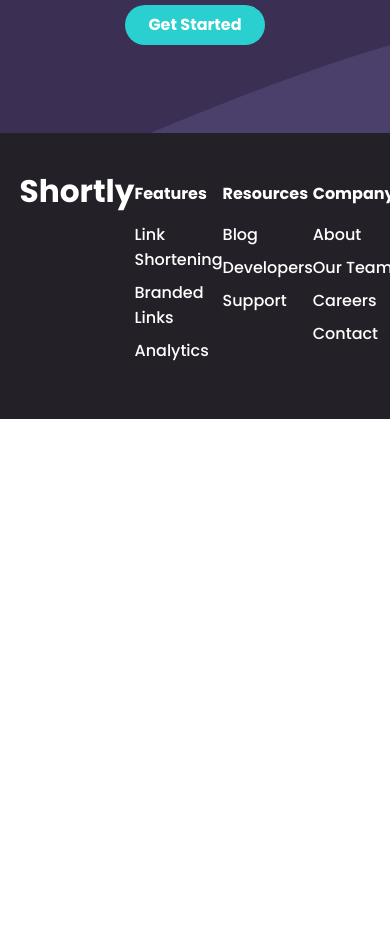
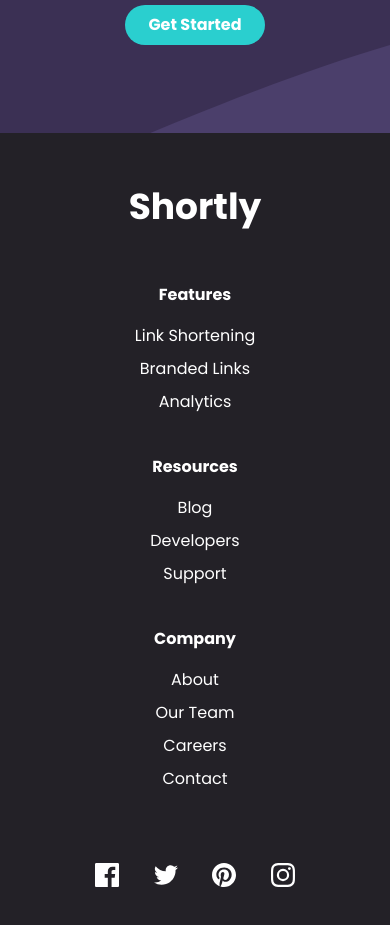
Before and after one commit to IbnDaanis/shortly, a React (Create React App) app: page / in a window 390 px wide. Shown: the part 2680-3605 px from the top of the page. Before the commit the page ends 3099 px from the top, so only its background shows below. Built offline with nearby package versions, Linux system fonts and the light colour scheme.

Commit message:
Added social links and responsiveness

```diff
--- a/src/containers/Footer/Footer.jsx
+++ b/src/containers/Footer/Footer.jsx
@@ -7,6 +7,7 @@
   LinksList,
   Logo,
   ListTitle,
+  SocialLinks,
 } from './FooterStyles'
 
 const Footer = () => {
@@ -57,6 +58,32 @@
             </li>
           </LinksList>
         </LinksContainer>
+        <SocialLinks>
+          <svg xmlns='http://www.w3.org/2000/svg' width='24' height='24'>
+            <path
+              fill='#FFF'
+              d='M22.675 0H1.325C.593 0 0 .593 0 1.325v21.351C0 23.407.593 24 1.325 24H12.82v-9.294H9.692v-3.622h3.128V8.413c0-3.1 1.893-4.788 4.659-4.788 1.325 0 2.463.099 2.795.143v3.24l-1.918.001c-1.504 0-1.795.715-1.795 1.763v2.313h3.587l-.467 3.622h-3.12V24h6.116c.73 0 1.323-.593 1.323-1.325V1.325C24 .593 23.407 0 22.675 0z'
+            />
+          </svg>
+          <svg xmlns='http://www.w3.org/2000/svg' width='24' height='20'>
+            <path
+              fill='#FFF'
+              d='M24 2.557a9.83 9.83 0 01-2.828.775A4.932 4.932 0 0023.337.608a9.864 9.864 0 01-3.127 1.195A4.916 4.916 0 0016.616.248c-3.179 0-5.515 2.966-4.797 6.045A13.978 13.978 0 011.671 1.149a4.93 4.93 0 001.523 6.574 4.903 4.903 0 01-2.229-.616c-.054 2.281 1.581 4.415 3.949 4.89a4.935 4.935 0 01-2.224.084 4.928 4.928 0 004.6 3.419A9.9 9.9 0 010 17.54a13.94 13.94 0 007.548 2.212c9.142 0 14.307-7.721 13.995-14.646A10.025 10.025 0 0024 2.557z'
+            />
+          </svg>
+          <svg xmlns='http://www.w3.org/2000/svg' width='24' height='24'>
+            <path
+              fill='#FFF'
+              d='M12 0C5.373 0 0 5.372 0 12c0 5.084 3.163 9.426 7.627 11.174-.105-.949-.2-2.405.042-3.441.218-.937 1.407-5.965 1.407-5.965s-.359-.719-.359-1.782c0-1.668.967-2.914 2.171-2.914 1.023 0 1.518.769 1.518 1.69 0 1.029-.655 2.568-.994 3.995-.283 1.194.599 2.169 1.777 2.169 2.133 0 3.772-2.249 3.772-5.495 0-2.873-2.064-4.882-5.012-4.882-3.414 0-5.418 2.561-5.418 5.207 0 1.031.397 2.138.893 2.738a.36.36 0 01.083.345l-.333 1.36c-.053.22-.174.267-.402.161-1.499-.698-2.436-2.889-2.436-4.649 0-3.785 2.75-7.262 7.929-7.262 4.163 0 7.398 2.967 7.398 6.931 0 4.136-2.607 7.464-6.227 7.464-1.216 0-2.359-.631-2.75-1.378l-.748 2.853c-.271 1.043-1.002 2.35-1.492 3.146C9.57 23.812 10.763 24 12 24c6.627 0 12-5.373 12-12 0-6.628-5.373-12-12-12z'
+            />
+          </svg>
+          <svg xmlns='http://www.w3.org/2000/svg' width='24' height='24'>
+            <path
+              fill='#FFF'
+              d='M12 2.163c3.204 0 3.584.012 4.85.07 3.252.148 4.771 1.691 4.919 4.919.058 1.265.069 1.645.069 4.849 0 3.205-.012 3.584-.069 4.849-.149 3.225-1.664 4.771-4.919 4.919-1.266.058-1.644.07-4.85.07-3.204 0-3.584-.012-4.849-.07-3.26-.149-4.771-1.699-4.919-4.92-.058-1.265-.07-1.644-.07-4.849 0-3.204.013-3.583.07-4.849.149-3.227 1.664-4.771 4.919-4.919 1.266-.057 1.645-.069 4.849-.069zM12 0C8.741 0 8.333.014 7.053.072 2.695.272.273 2.69.073 7.052.014 8.333 0 8.741 0 12c0 3.259.014 3.668.072 4.948.2 4.358 2.618 6.78 6.98 6.98C8.333 23.986 8.741 24 12 24c3.259 0 3.668-.014 4.948-.072 4.354-.2 6.782-2.618 6.979-6.98.059-1.28.073-1.689.073-4.948 0-3.259-.014-3.667-.072-4.947-.196-4.354-2.617-6.78-6.979-6.98C15.668.014 15.259 0 12 0zm0 5.838a6.162 6.162 0 100 12.324 6.162 6.162 0 000-12.324zM12 16a4 4 0 110-8 4 4 0 010 8zm6.406-11.845a1.44 1.44 0 100 2.881 1.44 1.44 0 000-2.881z'
+            />
+          </svg>
+        </SocialLinks>
       </Container>
       <Background />
     </FooterContainer>
--- a/src/containers/Footer/FooterStyles.jsx
+++ b/src/containers/Footer/FooterStyles.jsx
@@ -13,19 +13,43 @@
   width: 1100px;
   max-width: 90%;
   display: grid;
-  grid-template-columns: repeat(3, 1fr);
+  grid-template-columns: 1fr 48% 20%;
   align-items: flex-start;
+
+  @media (max-width: 1000px) {
+    grid-template-columns: 1fr 55% 20%;
+  }
+  @media (max-width: 850px) {
+    grid-template-columns: 40% 60%;
+  }
+  @media (max-width: 650px) {
+    grid-template-columns: 1fr;
+  }
 `
 
 export const Logo = styled.div`
   color: white;
   font-size: 1.3rem;
   line-height: 1.3rem;
+  @media (max-width: 650px) {
+    font-size: 1.5rem;
+    text-align: center;
+    margin: 1rem 0 4rem;
+  }
 `
 
 export const LinksContainer = styled.div`
   display: flex;
   justify-content: space-between;
+  margin: 0 5rem 0 0;
+  @media (max-width: 850px) {
+    margin: 0;
+  }
+  @media (max-width: 650px) {
+    flex-direction: column;
+    align-items: center;
+    margin: 0 0 2rem;
+  }
 `
 
 export const LinksList = styled.ul`
@@ -33,8 +57,12 @@
   list-style: none;
   flex-direction: column;
   font-size: 16px;
-  font-weight: 500;
+  font-weight: 400;
   color: white;
+  @media (max-width: 650px) {
+    text-align: center;
+    margin: 0 0 2rem;
+  }
   li {
     margin: 0 0 0.5rem;
     transition: 0.2s ease-in-out;
@@ -51,6 +79,30 @@
   margin: 0 0 1rem;
 `
 
+export const SocialLinks = styled.div`
+  display: flex;
+  justify-content: space-evenly;
+  align-items: center;
+  @media (max-width: 850px) {
+    justify-content: space-between;
+    padding: 0 4rem 0 0;
+  }
+  @media (max-width: 650px) {
+    width: 200px;
+    padding: 0;
+    margin: 0 auto;
+  }
+  svg {
+    cursor: pointer;
+    &:hover {
+      path {
+        transition: 0.2s ease-in-out;
+        fill: ${primary.cyan};
+      }
+    }
+  }
+`
+
 export const Background = styled.div`
   position: fixed;
   z-index: -1;
```
